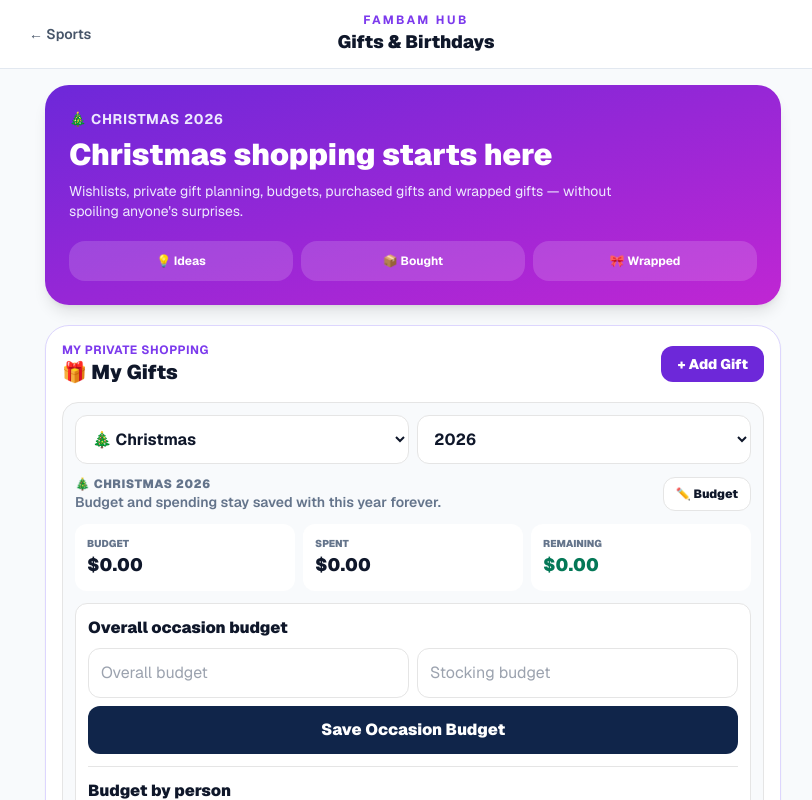
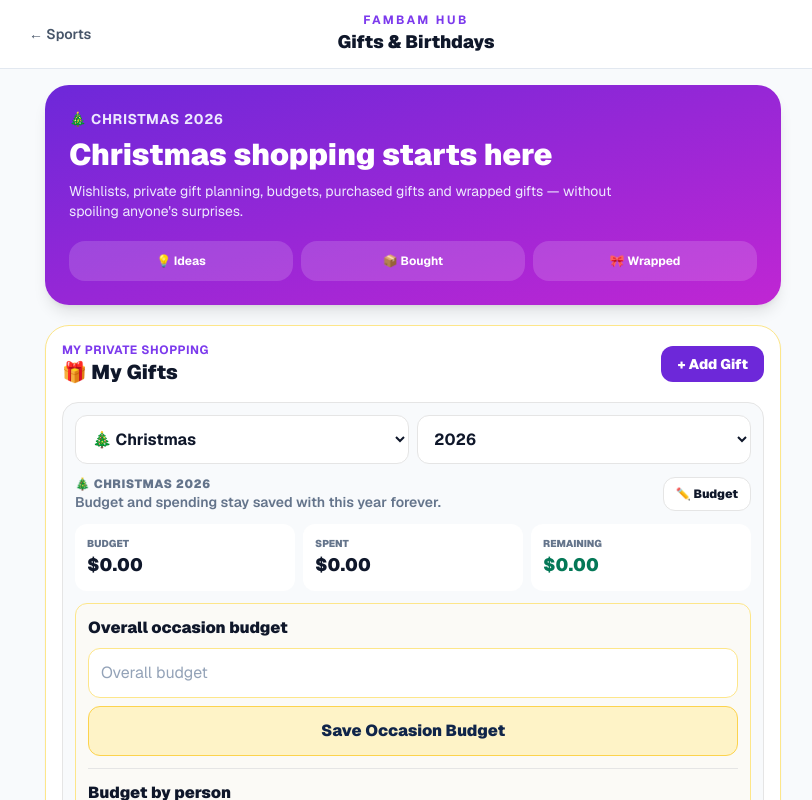
Before and after one commit to emdstafford/family-sports-hub, a Next.js app: page /gifts in a window 1280 px wide. Both pictures are taken after a click on the button "✏️ Budget". Shown: the top 800 px of the page, without its empty margins (227-1039 px from the left). Built offline with nearby package versions, Linux system fonts and the light colour scheme.

Commit message:
Simplify gift budgets and lighten Gifts form styling

```diff
--- a/components/gift-manager.tsx
+++ b/components/gift-manager.tsx
@@ -156,7 +156,7 @@ export default function GiftManager() {
       await post({
         action: "saveOccasionBudget", occasion: selectedOccasion, occasionName: selectedOccasionName,
         occasionYear: selectedYear, eventName: selectedEventName, budget: occasionBudgetForm.budget || 0,
-        stockingBudget: occasionBudgetForm.stockingBudget || 0,
+        stockingBudget: selectedBudget?.stocking_budget ?? 0,
       });
       setOccasionBudgetForm({ budget: "", stockingBudget: "" }); await load();
     } catch (e) { setError(e instanceof Error ? e.message : "Could not save budget."); }
@@ -185,7 +185,7 @@ export default function GiftManager() {
 
   const yearOptions = Array.from({ length: 8 }, (_, i) => selectedYear + 2 - i);
 
-  return <section className="rounded-3xl border border-violet-200 bg-white p-4 shadow-sm">
+  return <section style={{ colorScheme: "light" }} className="rounded-3xl border border-amber-200 bg-white p-4 shadow-sm text-slate-900">
     <div className="flex items-center justify-between gap-3">
       <div><div className="text-xs font-bold uppercase tracking-wider text-violet-600">My private shopping</div><h2 className="text-xl font-black">🎁 My Gifts</h2></div>
       <button onClick={() => setOpen(!open)} className="rounded-xl bg-violet-700 px-4 py-2 text-sm font-black text-white">+ Add Gift</button>
@@ -216,18 +216,22 @@ export default function GiftManager() {
         <div className="rounded-xl bg-white p-3"><div className="text-[10px] font-black text-slate-500">SPENT</div><div className="text-lg font-black">{money(spent)}</div></div>
         <div className="rounded-xl bg-white p-3"><div className="text-[10px] font-black text-slate-500">REMAINING</div><div className={`text-lg font-black ${remaining < 0 ? "text-red-600" : "text-emerald-700"}`}>{money(remaining)}</div></div>
       </div>
-      {(stockingBudget > 0 || stockingSpent > 0) && <div className="mt-2 rounded-xl bg-white p-3 text-sm font-bold">🧦 Stockings: {money(stockingSpent)} spent of {money(stockingBudget)} · {money(stockingBudget - stockingSpent)} remaining</div>}
 
       {!budgetSetupReady && <div className="mt-3 rounded-xl bg-amber-50 p-3 text-sm font-bold text-amber-800">Budget setup needs the latest Supabase Gifts migration before these controls can save.</div>}
 
-      {budgetOpen && <div className="mt-3 space-y-3 rounded-xl border bg-white p-3">
+      {budgetOpen && <div className="mt-3 space-y-3 rounded-xl border border-amber-200 bg-amber-50/40 p-3">
         <form onSubmit={saveOccasionBudget} className="space-y-2">
           <div className="font-black">Overall occasion budget</div>
-          <div className="grid grid-cols-2 gap-2">
-            <input type="number" min="0" step="0.01" placeholder={selectedBudget ? `Current: ${money(totalBudget)}` : "Overall budget"} value={occasionBudgetForm.budget} onChange={(e)=>setOccasionBudgetForm({...occasionBudgetForm,budget:e.target.value})} className="rounded-xl border p-3" />
-            <input type="number" min="0" step="0.01" placeholder={selectedBudget ? `Stocking: ${money(stockingBudget)}` : "Stocking budget"} value={occasionBudgetForm.stockingBudget} onChange={(e)=>setOccasionBudgetForm({...occasionBudgetForm,stockingBudget:e.target.value})} className="rounded-xl border p-3" />
-          </div>
-          <button disabled={saving || !budgetSetupReady} className="w-full rounded-xl bg-[#10254a] p-3 font-black text-white disabled:opacity-50">Save Occasion Budget</button>
+          <input
+            type="number"
+            min="0"
+            step="0.01"
+            placeholder={selectedBudget ? `Current budget: ${money(totalBudget)}` : "Overall budget"}
+            value={occasionBudgetForm.budget}
+            onChange={(e)=>setOccasionBudgetForm({...occasionBudgetForm,budget:e.target.value})}
+            className="w-full rounded-xl border border-amber-200 bg-white p-3 text-slate-900 placeholder:text-slate-400"
+          />
+          <button disabled={saving || !budgetSetupReady} className="w-full rounded-xl border border-amber-300 bg-amber-100 p-3 font-black text-[#10254a] disabled:opacity-50">Save Occasion Budget</button>
         </form>
 
         <form onSubmit={savePersonBudget} className="space-y-2 border-t pt-3">
@@ -235,13 +239,10 @@ export default function GiftManager() {
           {!budgetOutsideRecipient ? <select required value={personBudgetForm.recipientPlayerId} onChange={(e)=>{
             if(e.target.value==="__other__"){setBudgetOutsideRecipient(true);setPersonBudgetForm({...personBudgetForm,recipientPlayerId:""});}
             else setPersonBudgetForm({...personBudgetForm,recipientPlayerId:e.target.value,recipientName:""});
-          }} className="w-full rounded-xl border p-3"><option value="">Who is this budget for?</option>{players.map(p=><option key={p.id} value={p.id}>{p.display_name}</option>)}<option value="__other__">➕ Someone else…</option></select>
-          : <div className="flex gap-2"><input required placeholder="Their name" value={personBudgetForm.recipientName} onChange={(e)=>setPersonBudgetForm({...personBudgetForm,recipientName:e.target.value})} className="min-w-0 flex-1 rounded-xl border p-3"/><button type="button" onClick={()=>setBudgetOutsideRecipient(false)} className="rounded-xl border px-3 font-bold">FamBam</button></div>}
-          <div className="grid grid-cols-2 gap-2">
-            <input required type="number" min="0" step="0.01" placeholder="Gift budget" value={personBudgetForm.budget} onChange={(e)=>setPersonBudgetForm({...personBudgetForm,budget:e.target.value})} className="rounded-xl border p-3"/>
-            <input type="number" min="0" step="0.01" placeholder="Stocking budget" value={personBudgetForm.stockingBudget} onChange={(e)=>setPersonBudgetForm({...personBudgetForm,stockingBudget:e.target.value})} className="rounded-xl border p-3"/>
-          </div>
-          <button disabled={saving || !budgetSetupReady} className="w-full rounded-xl bg-violet-700 p-3 font-black text-white disabled:opacity-50">Save Person Budget</button>
+          }} className="w-full rounded-xl border border-amber-200 bg-white p-3 text-slate-900"><option value="">Who is this budget for?</option>{players.map(p=><option key={p.id} value={p.id}>{p.display_name}</option>)}<option value="__other__">➕ Someone else…</option></select>
+          : <div className="flex gap-2"><input required placeholder="Their name" value={personBudgetForm.recipientName} onChange={(e)=>setPersonBudgetForm({...personBudgetForm,recipientName:e.target.value})} className="min-w-0 flex-1 rounded-xl border border-amber-200 bg-white p-3 text-slate-900 placeholder:text-slate-400"/><button type="button" onClick={()=>setBudgetOutsideRecipient(false)} className="rounded-xl border border-amber-200 bg-amber-50 px-3 font-bold text-[#10254a]">FamBam</button></div>}
+          <input required type="number" min="0" step="0.01" placeholder="Gift budget" value={personBudgetForm.budget} onChange={(e)=>setPersonBudgetForm({...personBudgetForm,budget:e.target.value})} className="w-full rounded-xl border border-amber-200 bg-white p-3 text-slate-900 placeholder:text-slate-400"/>
+          <button disabled={saving || !budgetSetupReady} className="w-full rounded-xl border border-amber-300 bg-amber-100 p-3 font-black text-[#10254a] disabled:opacity-50">Save Person Budget</button>
         </form>
 
         {selectedRecipientBudgets.length > 0 && <div className="space-y-2 border-t pt-3">{selectedRecipientBudgets.map((b)=>{
```
